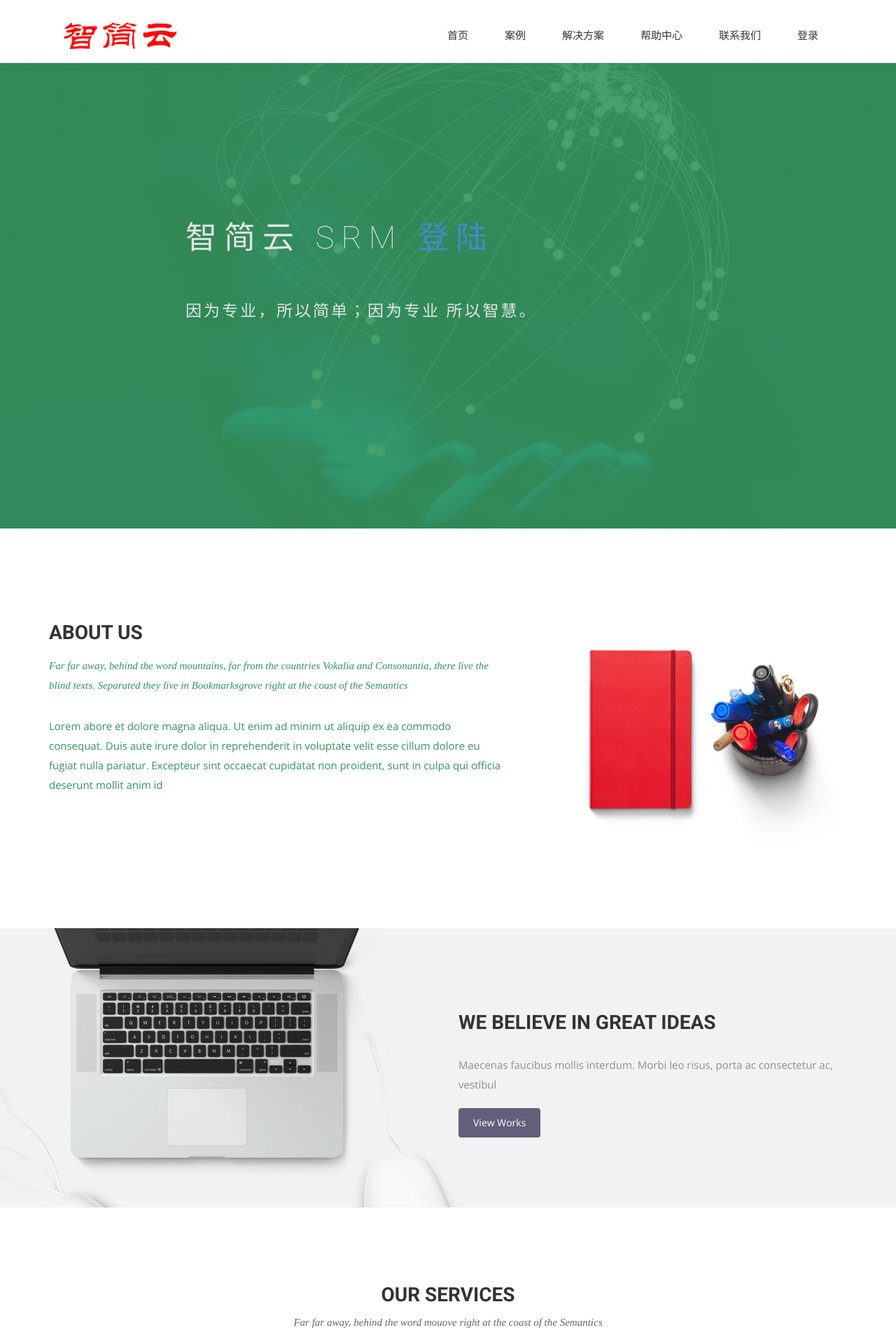
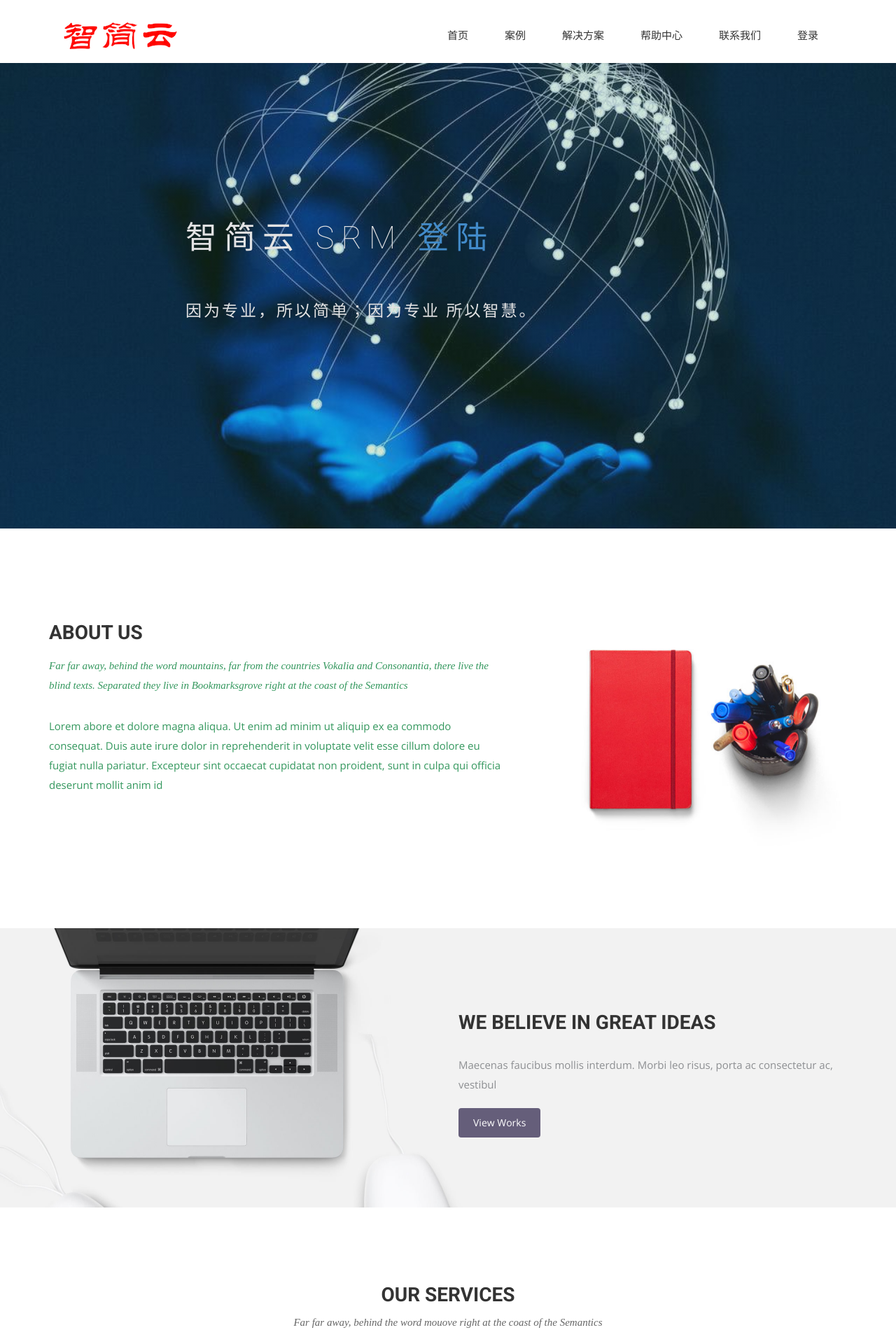
Before and after one commit to dreampivot/slipscloud.github.io, a Jekyll site: the page built from index.html, in a window 1280 px wide. Shown: the top 1920 px of the page at 70% size. Built offline with Jekyll 4.4.1, drawn with Linux system fonts in a browser that asks for light colours; nearby versions of some CDN libraries; some web fonts are replaced.

Commit message:
Update airspace.css

```diff
--- a/css/airspace.css
+++ b/css/airspace.css
@@ -118,7 +118,7 @@ font header .navbar-default .navbar-nav li a:hover {
 	opacity: 0.8;
 	*/
   background: linear-gradient(to left, #36975D, #36975D);
-  opacity: 0.9;
+  opacity: 0.2;
 }
 #slider .block {
  color: #E3E3E4;
```
